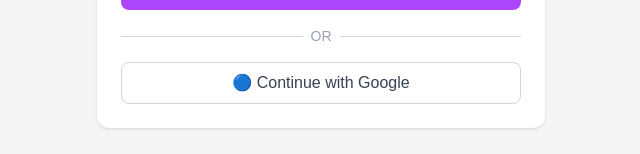
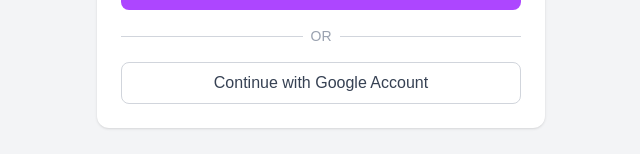
Before and after one commit to ShreeyaPaudel/kreative-kindle-Web-Api-Frontend, a Next.js app: page /register in a window 1280 px wide. Shown: the part 612-766 px from the top of the page, without its empty margins (319-959 px from the left). Built offline with nearby package versions, Linux system fonts and the light colour scheme.

Commit message:
ui: enhance signup form with address, icons and google option

```diff
--- a/app/register/page.tsx
+++ b/app/register/page.tsx
@@ -12,6 +12,8 @@ const schema = z
     address: z.string().min(5, "Address is required"),
     password: z.string().min(6, "Minimum 6 characters"),
     confirmPassword: z.string().min(6),
+
+
   })
   .refine((data) => data.password === data.confirmPassword, {
     message: "Passwords do not match",
@@ -173,7 +175,7 @@ export default function RegisterPage() {
           className="w-full rounded-lg border border-gray-300 py-2 text-gray-700 hover:bg-gray-50"
           onClick={() => alert("Google login coming soon")}
         >
-          🔵 Continue with Google
+          Continue with Google Account
         </button>
       </div>
     </main>
```
